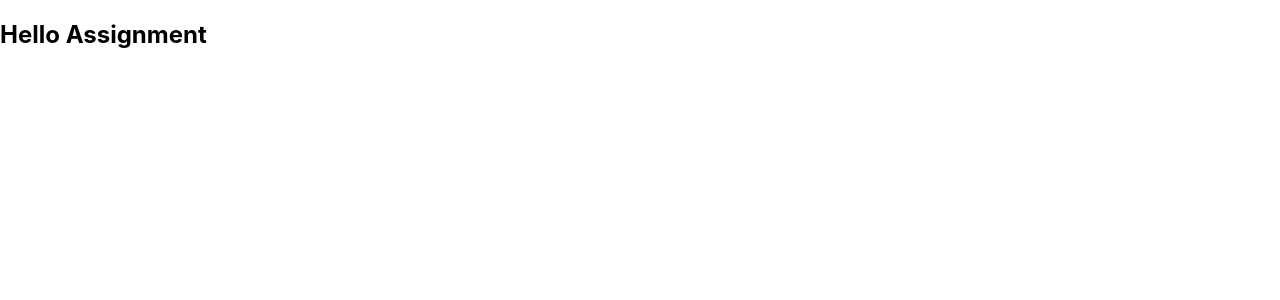
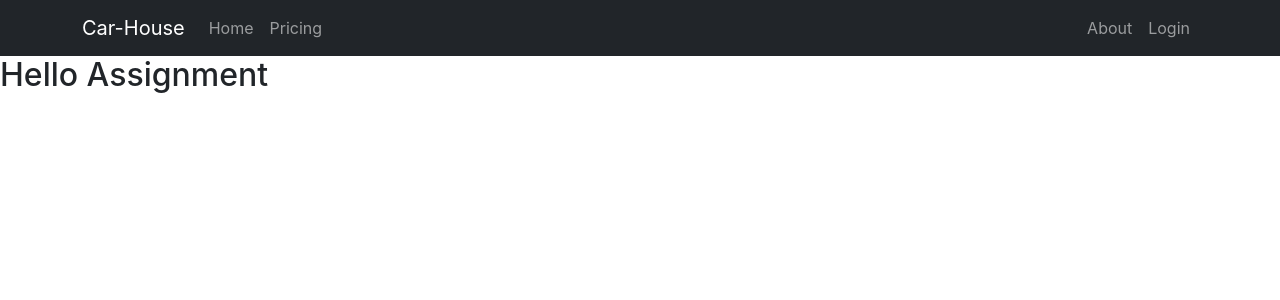
Before and after one commit to razumolla/assignment-11-client, a React (Create React App) app: page / in a window 1280 px wide. Shown: the top 300 px of the page. Built offline with nearby package versions, Linux system fonts and the light colour scheme.

Commit message:
react bootstarp navbar added

```diff
--- a/package.json
+++ b/package.json
@@ -6,7 +6,9 @@
     "@testing-library/jest-dom": "^5.16.4",
     "@testing-library/react": "^13.2.0",
     "@testing-library/user-event": "^13.5.0",
+    "bootstrap": "^5.1.3",
     "react": "^18.1.0",
+    "react-bootstrap": "^2.3.1",
     "react-dom": "^18.1.0",
     "react-scripts": "5.0.1",
     "web-vitals": "^2.1.4"
--- a/public/index.html
+++ b/public/index.html
@@ -1,14 +1,12 @@
 <!DOCTYPE html>
 <html lang="en">
+
 <head>
   <meta charset="utf-8" />
   <link rel="icon" href="%PUBLIC_URL%/favicon.ico" />
   <meta name="viewport" content="width=device-width, initial-scale=1" />
   <meta name="theme-color" content="#000000" />
-    <meta
-      name="description"
-      content="Web site created using create-react-app"
-    />
+  <meta name="description" content="Web site created using create-react-app" />
   <link rel="apple-touch-icon" href="%PUBLIC_URL%/logo192.png" />
   <!--
       manifest.json provides metadata used when your web app is installed on a
@@ -25,7 +23,11 @@
       Learn how to configure a non-root public URL by running `npm run build`.
     -->
   <title>React App</title>
+  <!-- bootstrap -->
+  <link href="https://cdn.jsdelivr.net/npm/bootstrap@5.0.2/dist/css/bootstrap.min.css" rel="stylesheet"
+    integrity="sha384-EVSTQN3/azprG1Anm3QDgpJLIm9Nao0Yz1ztcQTwFspd3yD65VohhpuuCOmLASjC" crossorigin="anonymous">
 </head>
+
 <body>
   <noscript>You need to enable JavaScript to run this app.</noscript>
   <div id="root"></div>
@@ -39,5 +41,13 @@
       To begin the development, run `npm start` or `yarn start`.
       To create a production bundle, use `npm run build` or `yarn build`.
     -->
+
+
+
+  <!-- bootstrap script link  -->
+  <script src="https://cdn.jsdelivr.net/npm/bootstrap@5.0.2/dist/js/bootstrap.bundle.min.js"
+    integrity="sha384-MrcW6ZMFYlzcLA8Nl+NtUVF0sA7MsXsP1UyJoMp4YLEuNSfAP+JcXn/tWtIaxVXM"
+    crossorigin="anonymous"></script>
 </body>
+
 </html>
--- a/src/App.js
+++ b/src/App.js
@@ -1,8 +1,10 @@
 import './App.css';
+import Header from './components/pages/shared/Header/Header';
 
 function App() {
   return (
     <div>
+      <Header> </Header>
       <h2>Hello Assignment</h2>
     </div>
   );
--- /dev/null
+++ b/src/components/pages/shared/Header/Header.js
@@ -0,0 +1,27 @@
+import React from 'react';
+import { Container, Nav, Navbar, NavDropdown } from 'react-bootstrap';
+
+const Header = () => {
+    return (
+        <div>
+            <Navbar collapseOnSelect expand="lg" bg="dark" variant="dark">
+                <Container>
+                    <Navbar.Brand href="#home">Car-House</Navbar.Brand>
+                    <Navbar.Toggle aria-controls="responsive-navbar-nav" />
+                    <Navbar.Collapse id="responsive-navbar-nav">
+                        <Nav className="me-auto">
+                            <Nav.Link href="#features">Home</Nav.Link>
+                            <Nav.Link href="#pricing">Pricing</Nav.Link>
+                        </Nav>
+                        <Nav>
+                            <Nav.Link to="about">About</Nav.Link>
+                            <Nav.Link href="#memes"> Login </Nav.Link>
+                        </Nav>
+                    </Navbar.Collapse>
+                </Container>
+            </Navbar>
+        </div>
+    );
+};
+
+export default Header;
```
Also changed, not shown: 1 other file (tests, documents, lock files or other folders). Lines whose indentation alone changed are shown as unchanged.
